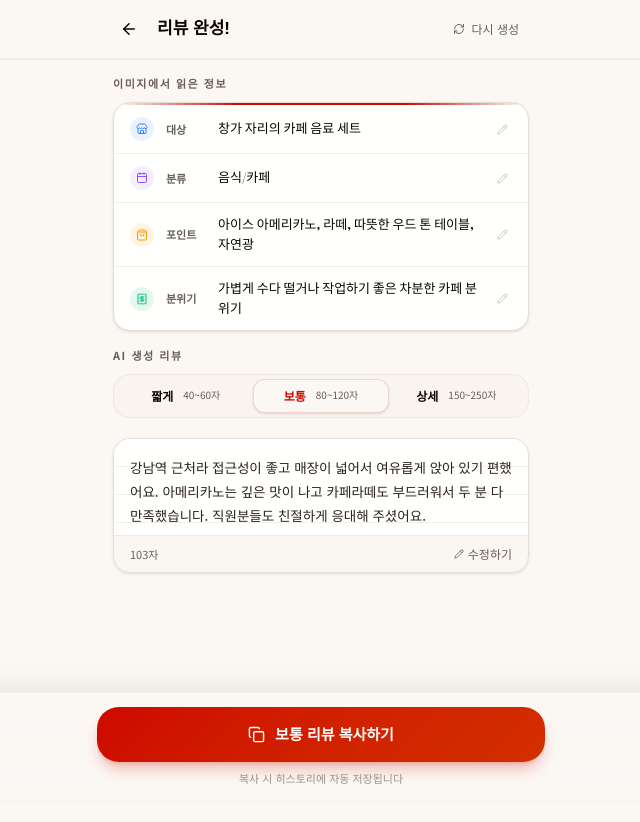
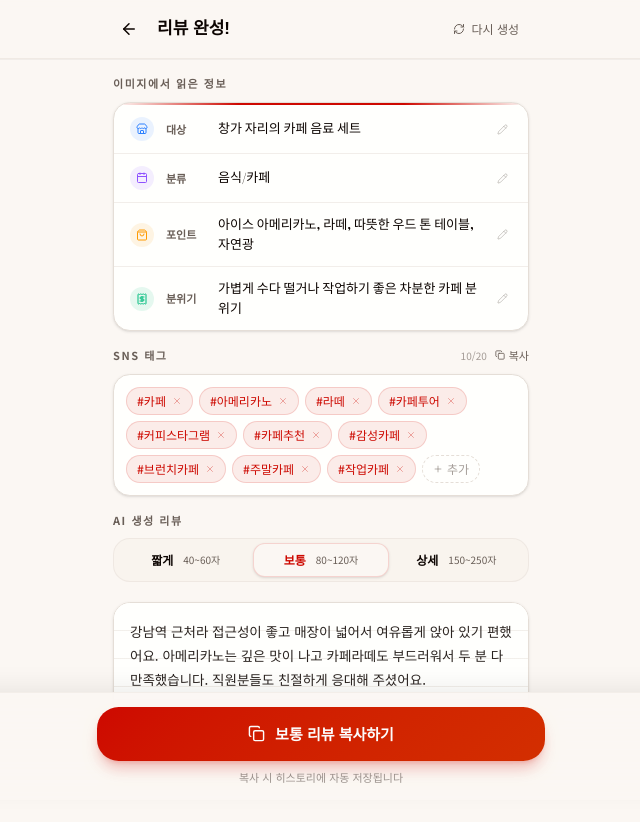
Before and after one commit to Yong0917/snap-review, a Next.js app: page /result in a window 1280 px wide. Shown: the top 822 px of the page, without its empty margins (319-959 px from the left). Built offline with nearby package versions, Linux system fonts and the light colour scheme; a web font is replaced by a local one.

Commit message:
feat: SNS 해시태그 기능 추가
- ExtractedInfo 타입에 tags(string[]) 필드 추가
- Gemini 프롬프트에 SNS 해시태그 20개 생성 지시 추가
- result 페이지에 태그 섹션 추가 (조회·삭제·추가·전체 복사)
- 목업 데이터에 샘플 태그 추가

```diff
--- a/app/api/process/route.ts
+++ b/app/api/process/route.ts
@@ -11,7 +11,8 @@ const PROMPT = `다음 이미지를 분석하여 아래 JSON 형식으로만 응
     "subjectName": "사진의 핵심 대상, 장소, 음식, 제품명 또는 장면 이름",
     "category": "음식/카페, 디저트, 공간, 전자기기, 패션, 뷰티, 라이프스타일 등 간단한 분류",
     "keyDetails": "사진에서 눈에 띄는 특징 2~4개를 쉼표로 구분",
-    "moodAndContext": "사진의 분위기, 사용감, 상황을 한 문장으로 요약"
+    "moodAndContext": "사진의 분위기, 사용감, 상황을 한 문장으로 요약",
+    "tags": ["#태그1", "#태그2", "#태그3", "#태그4", "#태그5", "#태그6", "#태그7", "#태그8", "#태그9", "#태그10", "#태그11", "#태그12", "#태그13", "#태그14", "#태그15", "#태그16", "#태그17", "#태그18", "#태그19", "#태그20"]
   },
   "reviews": {
     "short": "실제 사용/방문/시식 후기를 떠올리게 하는 자연스러운 한국어 리뷰 (40~60자)",
@@ -25,6 +26,8 @@ const PROMPT = `다음 이미지를 분석하여 아래 JSON 형식으로만 응
 - 보이는 정보만 바탕으로 작성하고, 확인할 수 없는 브랜드명이나 가격은 지어내지 말 것
 - 대상이 명확하지 않더라도 가장 핵심으로 보이는 장면 기준으로 subjectName을 작성할 것
 - 리뷰는 네이버·카카오·구글 후기처럼 자연스럽고 과장되지 않게 작성
+- tags는 사진 대상·분위기·카테고리를 반영한 SNS용 해시태그 정확히 20개 (# 포함, 공백 없이)
+- tags는 네이버·카카오·인스타그램에 바로 붙여넣을 수 있도록 자연스러운 한국어 태그로 작성 (영문 혼용 가능)
 - 영수증, 계산서, 카드전표 이미지인 경우: 영수증 자체나 결제 내역이 아닌, 구매한 상품명 또는 방문한 가게/식당을 리뷰 대상(subjectName)으로 삼을 것
 - 영수증, 계산서, 카드전표 이미지인 경우: keyDetails는 메뉴명·상품명·수량 위주로, moodAndContext는 방문/구매 상황을 추정해서 작성할 것. 금액·카드번호·날짜는 언급하지 말 것`;
 
@@ -88,6 +91,7 @@ export async function POST(request: NextRequest) {
       category: parsed.extracted?.category ?? "기타",
       keyDetails: parsed.extracted?.keyDetails ?? "핵심 특징을 파악하지 못함",
       moodAndContext: parsed.extracted?.moodAndContext ?? "분위기 정보를 파악하지 못함",
+      tags: Array.isArray(parsed.extracted?.tags) ? parsed.extracted.tags.slice(0, 20) : [],
     };
     const reviews: GeneratedReviews = {
       short: parsed.reviews?.short ?? "리뷰를 생성하지 못했습니다.",
--- a/app/result/page.tsx
+++ b/app/result/page.tsx
@@ -4,7 +4,7 @@ import { useState, useRef, useEffect } from "react";
 import { useRouter } from "next/navigation";
 import {
   ArrowLeft, Copy, Check, RefreshCw, Pencil, CheckCheck,
-  Store, Calendar, ShoppingBag, Receipt,
+  Store, Calendar, ShoppingBag, Receipt, Hash, X, Plus,
 } from "lucide-react";
 import { toast } from "sonner";
 import { Tabs, TabsList, TabsTrigger, TabsContent } from "@/components/ui/tabs";
@@ -28,7 +28,8 @@ export default function ResultPage() {
   const { extractedInfo, reviews, sessionId, updateReviews, reset } = useReceiptStore();
   const { addItem } = useHistoryStore();
 
-  const initialInfo: ExtractedInfo = extractedInfo ?? mockOcrSamples[0];
+  const _baseInfo = extractedInfo ?? mockOcrSamples[0];
+  const initialInfo: ExtractedInfo = { ..._baseInfo, tags: _baseInfo.tags ?? [] };
   const initialReviews: GeneratedReviews = reviews ?? mockReviewSets[0];
 
   const [tab, setTab] = useState<ReviewType>("medium");
@@ -37,7 +38,11 @@ export default function ResultPage() {
   const [ocrInfo, setOcrInfo] = useState<ExtractedInfo>({ ...initialInfo });
   const [editingField, setEditingField] = useState<keyof ExtractedInfo | null>(null);
   const [copied, setCopied] = useState(false);
+  const [tagsCopied, setTagsCopied] = useState(false);
+  const [addingTag, setAddingTag] = useState(false);
+  const [newTagInput, setNewTagInput] = useState("");
   const [regenerating, setRegenerating] = useState(false);
+  const tagInputRef = useRef<HTMLInputElement>(null);
   const [savedId] = useState(() => crypto.randomUUID());
   const fieldInputRef = useRef<HTMLInputElement>(null);
 
@@ -46,6 +51,12 @@ export default function ResultPage() {
       fieldInputRef.current.focus();
     }
   }, [editingField]);
+
+  useEffect(() => {
+    if (addingTag && tagInputRef.current) {
+      tagInputRef.current.focus();
+    }
+  }, [addingTag]);
 
   const currentReview = reviewMap[tab];
 
@@ -100,6 +111,31 @@ export default function ResultPage() {
 
   const handleOcrFieldSave = () => {
     setEditingField(null);
+  };
+
+  const handleTagDelete = (idx: number) => {
+    setOcrInfo((prev) => ({ ...prev, tags: prev.tags.filter((_, i) => i !== idx) }));
+  };
+
+  const handleTagAdd = () => {
+    const raw = newTagInput.trim();
+    if (!raw) { setAddingTag(false); setNewTagInput(""); return; }
+    const tag = raw.startsWith("#") ? raw : `#${raw}`;
+    setOcrInfo((prev) => ({ ...prev, tags: [...prev.tags, tag].slice(0, 20) }));
+    setNewTagInput("");
+    setAddingTag(false);
+  };
+
+  const handleTagsCopy = async () => {
+    if (!ocrInfo.tags.length) return;
+    try {
+      await navigator.clipboard.writeText(ocrInfo.tags.join(" "));
+      setTagsCopied(true);
+      setTimeout(() => setTagsCopied(false), 2200);
+      toast.success("태그가 복사됐어요!");
+    } catch {
+      toast.error("복사에 실패했습니다.");
+    }
   };
 
   const tabLabel: Record<ReviewType, string> = {
@@ -205,6 +241,79 @@ export default function ResultPage() {
                 </button>
               </div>
             ))}
+          </div>
+        </section>
+
+        {/* ── Tags ── */}
+        <section className="animate-fade-up delay-75">
+          <div className="flex items-center justify-between mb-2.5">
+            <p className="text-[11px] font-bold text-muted-foreground uppercase tracking-[0.14em]">
+              SNS 태그
+            </p>
+            <div className="flex items-center gap-2">
+              <span className="text-[10px] text-muted-foreground/60 tabular-nums">
+                {ocrInfo.tags.length}/20
+              </span>
+              <button
+                onClick={handleTagsCopy}
+                disabled={!ocrInfo.tags.length}
+                className="flex items-center gap-1 text-[11px] text-muted-foreground hover:text-primary transition-colors disabled:opacity-30"
+              >
+                {tagsCopied ? <Check size={10} /> : <Copy size={10} />}
+                {tagsCopied ? "복사됨" : "복사"}
+              </button>
+            </div>
+          </div>
+          <div className="rounded-xl border border-border shadow-sm bg-card p-3">
+            <div className="flex flex-wrap gap-1.5">
+              {ocrInfo.tags.map((tag, idx) => (
+                <span
+                  key={idx}
+                  className="inline-flex items-center gap-1 px-2.5 py-1 rounded-full bg-primary/8 border border-primary/15 text-[12px] font-medium text-primary"
+                >
+                  {tag}
+                  <button
+                    onClick={() => handleTagDelete(idx)}
+                    className="text-primary/40 hover:text-primary transition-colors ml-0.5"
+                    aria-label="태그 삭제"
+                  >
+                    <X size={10} />
+                  </button>
+                </span>
+              ))}
+
+              {addingTag ? (
+                <span className="inline-flex items-center gap-1 px-2.5 py-1 rounded-full border border-primary/40 bg-primary/5">
+                  <Hash size={10} className="text-primary/60 shrink-0" />
+                  <input
+                    ref={tagInputRef}
+                    value={newTagInput}
+                    onChange={(e) => setNewTagInput(e.target.value)}
+                    onBlur={handleTagAdd}
+                    onKeyDown={(e) => {
+                      if (e.key === "Enter") handleTagAdd();
+                      if (e.key === "Escape") { setAddingTag(false); setNewTagInput(""); }
+                    }}
+                    placeholder="태그 입력"
+                    className="text-[12px] font-medium bg-transparent outline-none w-16 text-primary placeholder:text-muted-foreground/50"
+                  />
+                </span>
+              ) : ocrInfo.tags.length < 20 ? (
+                <button
+                  onClick={() => setAddingTag(true)}
+                  className="inline-flex items-center gap-1 px-2.5 py-1 rounded-full border border-dashed border-border text-[12px] text-muted-foreground/60 hover:border-primary/40 hover:text-primary transition-colors"
+                >
+                  <Plus size={10} />
+                  추가
+                </button>
+              ) : null}
+
+              {ocrInfo.tags.length === 0 && !addingTag && (
+                <span className="text-[12px] text-muted-foreground/50 py-0.5">
+                  태그가 없습니다
+                </span>
+              )}
+            </div>
           </div>
         </section>
 
--- a/lib/mock/ocr-data.ts
+++ b/lib/mock/ocr-data.ts
@@ -6,18 +6,21 @@ export const mockOcrSamples: ExtractedInfo[] = [
     category: "음식/카페",
     keyDetails: "아이스 아메리카노, 라떼, 따뜻한 우드 톤 테이블, 자연광",
     moodAndContext: "가볍게 수다 떨거나 작업하기 좋은 차분한 카페 분위기",
+    tags: ["#카페", "#아메리카노", "#라떼", "#카페투어", "#커피스타그램", "#카페추천", "#감성카페", "#브런치카페", "#주말카페", "#작업카페"],
   },
   {
     subjectName: "화이트 기계식 키보드 데스크셋업",
     category: "전자기기/데스크",
     keyDetails: "화이트 배열, LED 백라이트, 깔끔한 책상 정리, 미니멀 무드",
     moodAndContext: "집중해서 작업하거나 게임하기 좋은 정돈된 셋업 느낌",
+    tags: ["#데스크셋업", "#기계식키보드", "#미니멀", "#홈오피스", "#책상인테리어", "#키보드", "#셋업투어", "#화이트셋업", "#게이밍", "#작업환경"],
   },
   {
     subjectName: "딸기 크림이 올라간 디저트 접시",
     category: "디저트",
     keyDetails: "부드러운 크림, 선명한 딸기 토핑, 플레이팅, 달콤한 비주얼",
     moodAndContext: "기분 전환용으로 즐기기 좋은 달콤하고 화사한 분위기",
+    tags: ["#디저트", "#딸기케이크", "#달달한것", "#디저트스타그램", "#카페디저트", "#플레이팅", "#딸기", "#크림케이크", "#甜点", "#dessert"],
   },
 ];
 
--- a/types/receipt.ts
+++ b/types/receipt.ts
@@ -3,6 +3,7 @@ export interface ExtractedInfo {
   category: string;
   keyDetails: string;
   moodAndContext: string;
+  tags: string[];
 }
 
 export type ReviewLength = "short" | "medium" | "detail";
```
